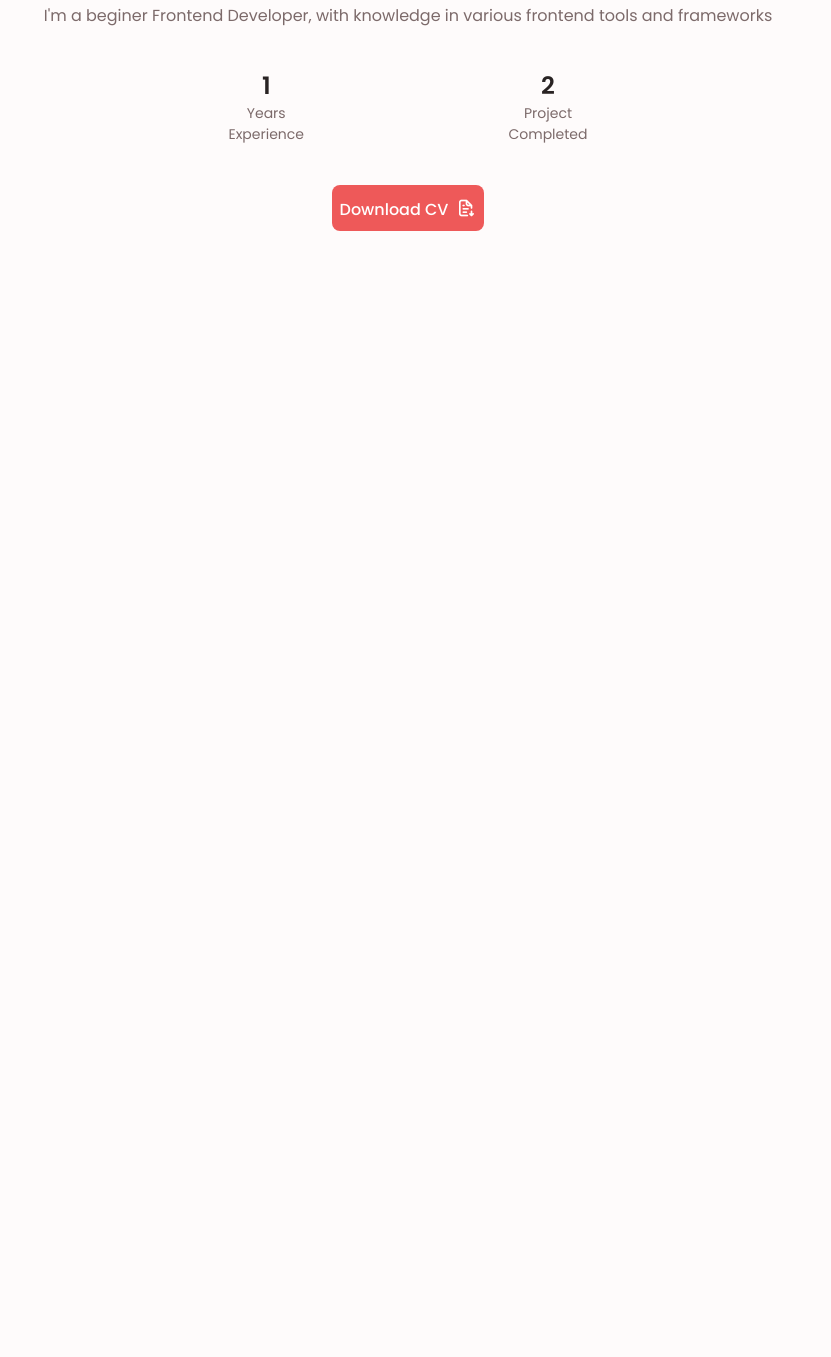
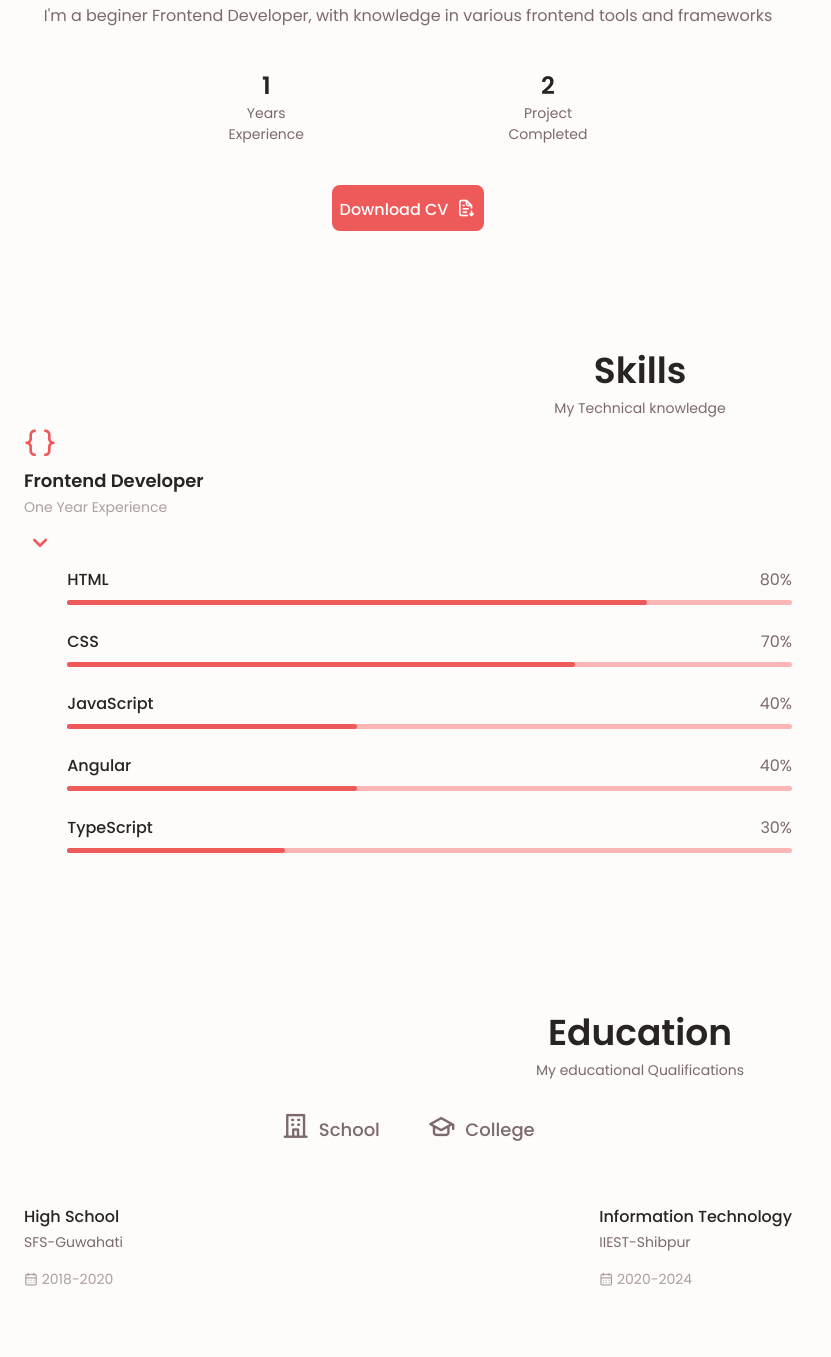
Before and after one commit to BighnaBinashan/BighnaBinashan.github.io, a plain HTML site: page index.html in a window 1280 px wide. Shown: the part 989-2346 px from the top of the page, without its empty margins (0-831 px from the left). Before the commit the page ends 1332 px from the top, so only its background shows below. Drawn offline with nearby package versions, Linux system fonts and the light colour scheme.

Commit message:
developed skills and education section

```diff
--- a/css/style.css
+++ b/css/style.css
@@ -348,3 +348,149 @@ img{
   display: flex;
   justify-content: center;
 }
+
+/* Skills section Style*/
+
+.skills_container{
+  row-gap: 0;
+}
+.skills_header{
+  display: flex;
+  align-items: center;
+  margin-bottom: var(--mb-2-5);
+  cursor: pointer;
+}
+
+.skills_icon,
+.skills_arrow{
+  font-size: 2rem;
+  color: var(--first-color);
+}
+
+.skills_icon{
+  margin-right: var(--mb-0-75);
+}
+
+.skills_title{
+  font-size: var(--h3-font-size);
+}
+
+.skills_subtitle{
+  font-size: var(--small-font-size);
+  color: var(--text-color-light);
+}
+
+.skills_arrow{
+  margin-left: auto;
+  transition: .4s;
+}
+
+.skills_list{
+  row-gap: 1.5rem;
+  padding-left: 2.7rem;
+}
+
+.skills_titles{
+  display: flex;
+  justify-content: space-between;
+  margin-bottom: var(--mb-0-5);
+}
+
+.skills_name{
+  font-size: var(--normal-font-size);
+  font-weight: var(--font-medium);
+}
+
+.skills_bar,
+.skills_percentage{
+  height: 5px;
+  border-radius: 0.25rem;
+}
+
+.skills_bar{
+  background-color: var(--first-color-lighter);
+}
+
+.skills_percentage{
+  display: block;
+  background-color: var(--first-color);
+}
+
+.skills_html{
+  width: 80%;
+}
+
+.skills_css{
+  width: 70%;
+}
+
+.skills_js{
+  width: 40%;
+}
+
+.skills_angular{
+  width: 40%;
+}
+
+.skills_ts{
+  width: 30%;
+}
+
+.skills_close .skills_list{
+  height: 0;
+  overflow: hidden;
+}
+
+.skills_open .skills_list{
+  height: max-content;
+  margin-bottom: var(--mb-2-5);
+}
+
+.skills_open .skills_arrow{
+  transform: rotate(-180deg);
+}
+
+/* Education Section */
+.education_tabs{
+  display: flex;
+  justify-content: center;
+  margin-bottom: var(--mb-2);
+}
+
+.education_button{
+  font-size:var(--h3-font-size);
+  font-weight: var(--font-medium);
+  cursor: pointer;
+  padding: 1.5rem;
+}
+.education_button:hover{
+  color: var(--first-color)
+}
+
+.education_icon{
+  font-size: 1.8rem;
+  margin-right: var(--mb-0-25);
+}
+
+.education_data {
+  display: grid;
+  column-gap: 1.75rem;
+  row-gap: 1.5rem;
+  grid-template-columns: 1fr max-content;
+}
+
+.education_title{
+  font-size: var(--normal-font-size);
+  font-weight: var(--font-medium);
+}
+
+.education_subtitle{
+  display: inline-block;
+  font-size: var(--small-font-size);
+  margin-bottom: var(--mb-1);
+}
+
+.education_calendar{
+  font-size: var(--small-font-size);
+  color: var(--text-color-light);
+}
--- a/index.html
+++ b/index.html
@@ -4,22 +4,13 @@
   <meta charset="UTF-8">
   <meta http-equiv="X-UA-Compatible" content="IE=edge">
   <meta name="viewport" content="width=device-width, initial-scale=1.0">
-<!-- unicons -->
+<!-- unicons importing -->
 <link rel="stylesheet" href="https://unicons.iconscout.com/release/v4.0.0/css/line.css">
 
   <title>Bighna Web developer</title>
   <link rel="stylesheet" href="./css/style.css">
 </head>
 <body>
-  <!-- <div class="topnav" id="myTopnav">
-    <a href="#home" class="active">Home</a>
-    <a href="#news">News</a>
-    <a href="#contact">Contact</a>
-    <a href="#about">About</a>
-    <a href="javascript:void(0);" class="icon" onclick="myFunction()">
-      <i class="fa fa-bars"></i>
-    </a>
-  </div> -->
 
   <header class="header" id="header">
     <nav class="nav container">
@@ -63,7 +54,7 @@
 
       <div class="nav_btns">
         <div class="nav_toggle" id="nav_toggle">
-          <i class="uil uil-apps"></i>
+          <i class="uil uil-draggabledots"></i>
         </div>
       </div>
     </nav>
@@ -140,6 +131,132 @@
 
   <!-- skills -->
 
+  <section class="skills section" id="skills">
+    <h2 class="section_title">Skills</h2>
+    <span class="section_subtitle">My Technical knowledge</span>
+
+    <div class="skills_container container grid">
+      <div>
+        <!-- skill  -->
+        <div class="skills_content skills_open">
+          <div class="skill_header">
+            <i class="uil uil-brackets-curly skills_icon"></i>
+
+            <div>
+              <h1 class="skills_title">Frontend Developer</h1>
+              <span class="skills_subtitle">One Year Experience</span>
+            </div>
+
+            <i class="uil uil-angle-down skills_arrow"></i>
+          </div>
+
+          <div class="skills_list grid">
+            <div class="skills_data">
+              <div class="skills_titles">
+                <h3 class="skills_name">HTML</h3>
+                <span class="skills_number">80%</span>
+              </div>
+              <div class="skills_bar">
+                <span class="skills_percentage skills_html"></span>
+              </div>
+            </div>
+
+            <div class="skills_data">
+              <div class="skills_titles">
+                <h3 class="skills_name">CSS</h3>
+                <span class="skills_number">70%</span>
+              </div>
+              <div class="skills_bar">
+                <span class="skills_percentage skills_css"></span>
+              </div>
+            </div>
+
+            <div class="skills_data">
+              <div class="skills_titles">
+                <h3 class="skills_name">JavaScript</h3>
+                <span class="skills_number">40%</span>
+              </div>
+              <div class="skills_bar">
+                <span class="skills_percentage skills_js"></span>
+              </div>
+            </div>
+
+            <div class="skills_data">
+              <div class="skills_titles">
+                <h3 class="skills_name">Angular</h3>
+                <span class="skills_number">40%</span>
+              </div>
+              <div class="skills_bar">
+                <span class="skills_percentage skills_angular"></span>
+              </div>
+            </div>
+
+            <div class="skills_data">
+              <div class="skills_titles">
+                <h3 class="skills_name">TypeScript</h3>
+                <span class="skills_number">30%</span>
+              </div>
+              <div class="skills_bar">
+                <span class="skills_percentage skills_ts"></span>
+              </div>
+            </div>
+
+          </div>
+        </div>
+      </div>
+    </div>
+  </section>
+
+
+  <!-- Education Section -->
+  <section class="education section " id="education">
+    <h2 class="section_title">Education</h2>
+    <span class="section_subtitle">My educational Qualifications</span>
+
+    <div class="education_container container">
+      <div class="education_tabs">
+        <div class="education_button button_flex">
+          <i class="uil uil-building education_icon"></i>
+          School
+        </div>
+
+        <div class="education_button button_flex">
+          <i class="uil uil-graduation-cap education_icon"></i>
+          College
+        </div>
+      </div>
+
+      <div class="education_sections">
+
+        <div class="education_content">
+
+          <div class="education_data">
+
+            <div>
+              <h3 class="education_title">High School</h3>
+              <span class="education_subtitle">SFS-Guwahati</span>
+              <div class="education_calendar">
+                <i class="uil uil-calendar-alt"></i>
+                2018-2020
+              </div>
+            </div>
+
+
+            <div>
+              <h3 class="education_title">Information Technology</h3>
+              <span class="education_subtitle">IIEST-Shibpur</span>
+              <div class="education_calendar">
+                <i class="uil uil-calendar-alt"></i>
+                2020-2024
+              </div>
+
+          </div>
+        </div>
+      </div>
+    </div>
+  </section>
+
+<!-- Portfolio Section -->
   </main>
  <script src="./JS/main.js"></script>
 </body>
```
